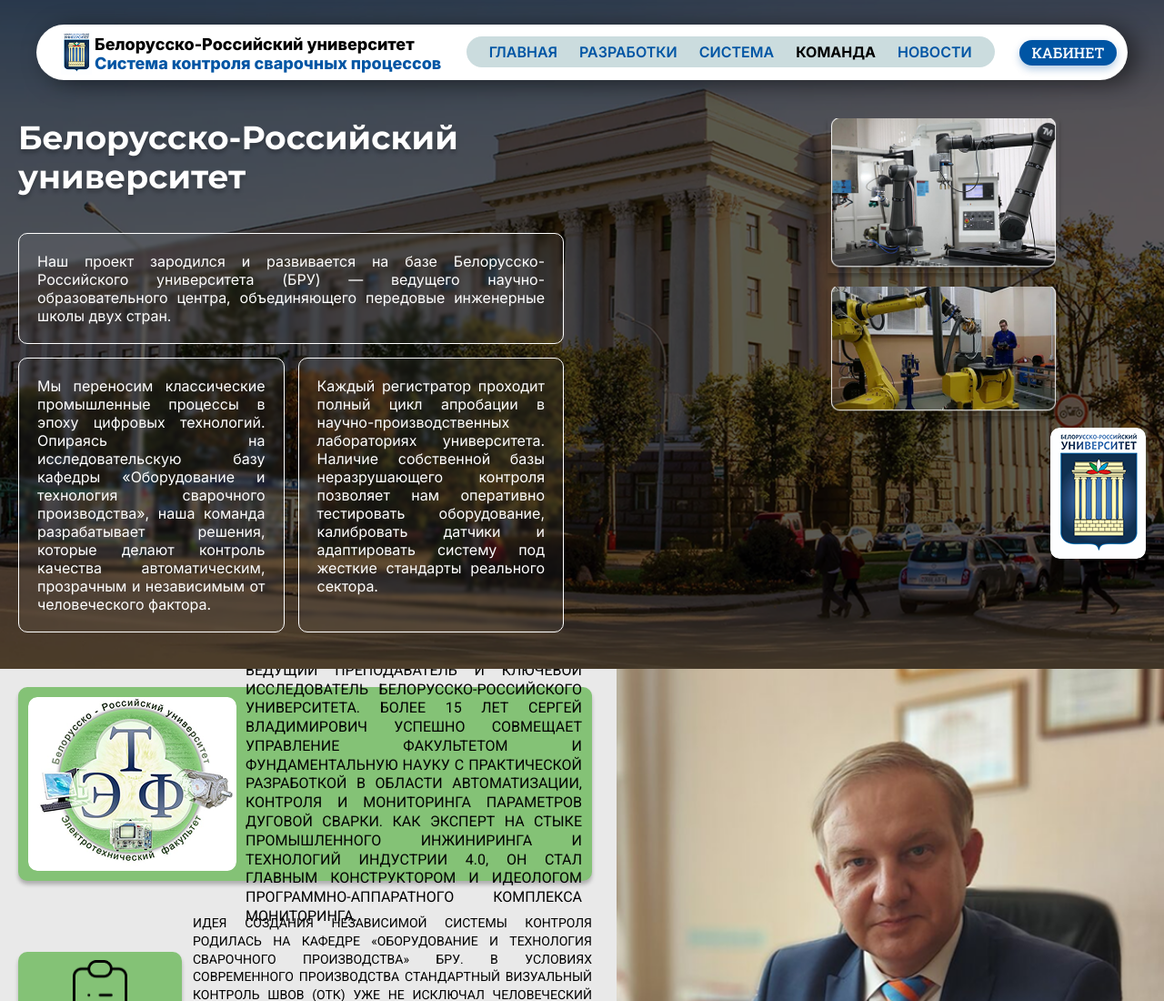
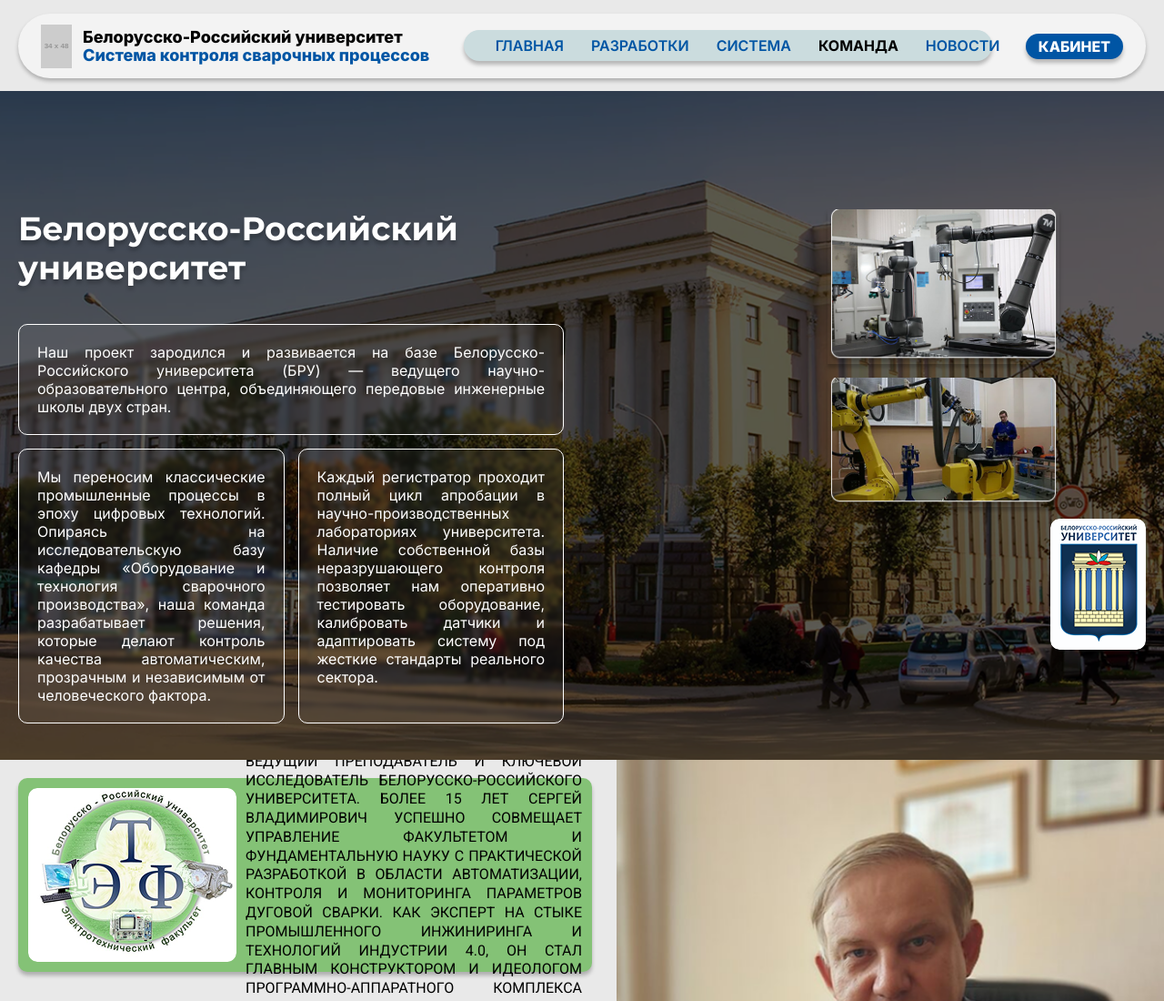
Before and after one commit to ZankoDanila/web-kurs, a plain HTML site: page about.html in a window 1280 px wide. Shown: the top 1100 px of the page at 91% size. Drawn offline with Linux system fonts and the light colour scheme; placeholder pictures from the web are drawn by us.

Commit message:
refactor: change structure of the project

```diff
--- a/about.html
+++ b/about.html
@@ -8,28 +8,11 @@
     <link href="https://fonts.googleapis.com/css2?family=Inter:wght@400;600;700;800&family=Montserrat:wght@700&family=Roboto+Slab:wght@500&family=Roboto:wght@400&display=swap" rel="stylesheet">
     <link rel="stylesheet" href="Main.css">
     <link rel="stylesheet" href="About.css">
+    <link rel="stylesheet" href="header.css"> </head>
 </head>
 <body>
 
-    <header class="header">
-        <div class="logo-block">
-            <img src="img/BRU_logo.png" alt="Логотип БРУ" class="logo-img">
-            <div class="logo-text">
-                <span class="text-black">Белорусско-Российский университет</span>
-                <span class="text-blue">Система контроля сварочных процессов</span>
-            </div>
-        </div>
-
-        <nav class="nav-panel">
-            <a href="Main.html" id="nav-index">ГЛАВНАЯ</a>
-            <a href="Main.html#experience" id="nav-developments">РАЗРАБОТКИ</a>
-            <a href="Main.html#complectation" id="nav-system">СИСТЕМА</a>
-            <a href="Main.html" id="nav-team">КОМАНДА</a>
-            <a href="Main.html#news" id="nav-news">НОВОСТИ</a>
-        </nav>
-
-        <a href="#" class="btn-cabinet">КАБИНЕТ</a>
-    </header>
+    <div id="header-placeholder"></div>
 
     <main class="about-page">
 
@@ -149,6 +132,6 @@
 
     </main>
     <script src="team.js" defer></script>
-    <script src="app.js"></script>
+    <script src="header.js"></script>
 </body>
 </html>
--- a/app.js
+++ /dev/null
@@ -1,31 +0,0 @@
-document.addEventListener('DOMContentLoaded', () => {
-    // Получаем имя текущего файла из URL (например, "about.html" или пустую строку для корня)
-    let currentPath = window.location.pathname.split('/').pop() || 'index.html';
-
-    // Получаем якорь (хеш), если он есть (например, "#team")
-    let currentHash = window.location.hash;
-
-    // Сбрасываем класс .active у всех ссылок
-    document.querySelectorAll('.nav-panel a').forEach(el => el.classList.remove('active'));
-
-    // Логика определения: что сейчас подсвечивать
-    let activeId = 'nav-index'; // По умолчанию ГЛАВНАЯ
-
-    if (currentPath === 'about.html') {
-        activeId = 'nav-team';
-    } else if (currentPath === 'details.html') {
-        activeId = 'nav-developments';
-    } else if (currentPath === 'index.html' || currentPath === '') {
-        // Если мы на главной, смотрим на якоря
-        if (currentHash === '#experience') activeId = 'nav-developments';
-        else if (currentHash === '#complectation') activeId = 'nav-system';
-        else if (currentHash === '#team') activeId = 'nav-team';
-        else if (currentHash === '#news') activeId = 'nav-news';
-    }
-
-    // Подсвечиваем нужный пункт
-    const activeLink = document.getElementById(activeId);
-    if (activeLink) {
-        activeLink.classList.add('active');
-    }
-});
--- a/db.json
+++ b/db.json
@@ -191,25 +191,49 @@
       },
       {
         "id": 5,
-        "lastName": "Занько",
-        "firstName": "Данила Сергеевич",
-        "avatar": "img/Zanko.png",
-        "tag": "Мобильное приложение",
-        "tagColor": "tag-teal",
-        "description": "Студент группы \"Автоматизированные системы обработки информации\"",
-        "expertise": "мобильная разработка",
+        "lastName": "Капитонов",
+        "firstName": "Олег Александрович",
+        "avatar": "https://placehold.co/124x124/84C276/FFF",
+        "tag": "Аппаратная часть",
+        "tagColor": "tag-gray",
+        "description": "Cтарший преподаватель кафедры \"Электропривод и автоматизация промышленных установок\"",
+        "expertise": "Технический эксперт",
         "btnText": "CV-резюме",
         "btnHref": "#"
       },
       {
         "id": 6,
-        "lastName": "Василенко",
-        "firstName": "Максим Евгеньевич",
-        "avatar": "img/Vasilenko.png",
+        "lastName": "Толпыго",
+        "firstName": "Никита Андреевич",
+        "avatar": "https://placehold.co/124x124/84C276/FFF",
+        "tag": "Аппаратная часть",
+        "tagColor": "tag-gray",
+        "description": "Аспирант кафедры \"Физические методы контроля\"",
+        "expertise": "Технический эксперт",
+        "btnText": "CV-резюме",
+        "btnHref": "#"
+      },
+      {
+        "id": 7,
+        "lastName": "Никитенко",
+        "firstName": "Егор Павлович",
+        "avatar": "https://placehold.co/124x124/84C276/FFF",
+        "tag": "Аппаратная часть",
+        "tagColor": "tag-gray",
+        "description": "Техник кафедры \"Электропривод и автоматизация промышленных установок\"",
+        "expertise": "Технический эксперт",
+        "btnText": "CV-резюме",
+        "btnHref": "#"
+      },
+      {
+        "id": 8,
+        "lastName": "Сиваков",
+        "firstName": "Леонид Юрьевич",
+        "avatar": "https://placehold.co/124x124/84C276/FFF",
         "tag": "Мобильное приложение",
         "tagColor": "tag-teal",
-        "description": "Студент группы \"Автоматизированные системы обработки информации\"",
-        "expertise": "мобильная разработка",
+        "description": "Инженер-программист ОАО \"Ольса\"",
+        "expertise": "Ведущий разработчик мобильных приложений",
         "btnText": "CV-резюме",
         "btnHref": "#"
       }
--- /dev/null
+++ b/header.css
@@ -0,0 +1,189 @@
+/* ==========================================================
+   СТИЛИ ДЛЯ ЕДИНОЙ АДАПТИВНОЙ ШАПКИ
+========================================================== */
+
+/* Отступ сверху для всего контента сайта, чтобы шапка его не перекрывала */
+body {
+  padding-top: 100px;
+}
+
+.universal-header {
+  position: fixed;
+  top: 0;
+  left: 0;
+  width: 100%;
+  padding: 15px 20px;
+  box-sizing: border-box;
+  z-index: 9999;
+}
+
+.header-container {
+  max-width: 1440px;
+  min-height: 61px;
+  margin: 0 auto;
+  background: #F3F3F3;
+  box-shadow: 0px 3px 4px rgba(0, 0, 0, 0.25);
+  border-radius: 35px;
+  display: flex;
+  justify-content: space-between;
+  align-items: center;
+  padding: 5px 25px;
+  position: relative;
+  box-sizing: border-box;
+}
+
+.header-logo-group {
+  display: flex;
+  align-items: center;
+  gap: 12px;
+  text-decoration: none;
+}
+
+.logo-img {
+  width: 34px;
+  height: 48px;
+  object-fit: contain;
+}
+
+.header-titles {
+  display: flex;
+  flex-direction: column;
+}
+
+.title-university {
+  color: #000000;
+  font-size: 18px;
+  font-family: 'Inter', sans-serif;
+  font-weight: 800;
+  line-height: 20px;
+}
+
+.title-system {
+  color: #0055A4;
+  font-size: 18px;
+  font-family: 'Inter', sans-serif;
+  font-weight: 800;
+  line-height: 20px;
+}
+
+.nav-panel {
+  background: #CBDCDE;
+  box-shadow: 0px 4px 4px rgba(0, 0, 0, 0.25);
+  border-radius: 35px;
+  display: flex;
+  align-items: center;
+  gap: 30px;
+  padding: 8px 35px;
+  transition: all 0.3s ease-in-out;
+}
+
+.nav-panel a {
+  color: #0055A4;
+  font-size: 16px;
+  font-family: 'Inter', sans-serif;
+  font-weight: 600;
+  text-decoration: none;
+  transition: color 0.2s ease;
+  white-space: nowrap;
+}
+
+.nav-panel a.active,
+.nav-panel a:hover {
+  color: #000000 !important;
+}
+
+.header-actions {
+  display: flex;
+  align-items: center;
+  gap: 15px;
+}
+
+.btn-cabinet {
+  background: #0055A4;
+  box-shadow: 0px 4px 4px rgba(0, 0, 0, 0.25);
+  border-radius: 100px;
+  color: #FFFFFF;
+  font-size: 16px;
+  font-family: 'Inter', sans-serif;
+  font-weight: 800;
+  padding: 6px 22px;
+  text-decoration: none;
+  transition: background-color 0.2s ease;
+}
+
+.btn-cabinet:hover {
+  background: #003D73;
+}
+
+.burger-menu {
+  display: none;
+  flex-direction: column;
+  justify-content: space-between;
+  width: 32px;
+  height: 22px;
+  background: transparent;
+  border: none;
+  cursor: pointer;
+  padding: 0;
+  box-sizing: border-box;
+}
+
+.burger-menu span {
+  width: 100%;
+  height: 3px;
+  background-color: #004A8F;
+  border-radius: 2px;
+  transition: transform 0.3s ease, opacity 0.3s ease;
+}
+
+/* Точка излома (Планшеты и мобильные) */
+@media (max-width: 1150px) {
+  .burger-menu {
+    display: flex;
+  }
+
+  .nav-panel {
+    position: absolute;
+    top: 75px;
+    right: 20px;
+    background: #CBDCDE;
+    border-radius: 20px;
+    flex-direction: column;
+    gap: 20px;
+    padding: 25px 40px;
+    width: 260px;
+    box-shadow: 0px 8px 16px rgba(0, 0, 0, 0.15);
+
+    opacity: 0;
+    visibility: hidden;
+    transform: translateY(-15px);
+    pointer-events: none;
+  }
+
+  .nav-panel.open {
+    opacity: 1;
+    visibility: visible;
+    transform: translateY(0);
+    pointer-events: auto;
+  }
+
+  .burger-menu.active span:nth-child(1) {
+    transform: translateY(9px) rotate(45deg);
+  }
+  .burger-menu.active span:nth-child(2) {
+    opacity: 0;
+  }
+  .burger-menu.active span:nth-child(3) {
+    transform: translateY(-10px) rotate(-45deg);
+  }
+}
+
+@media (max-width: 600px) {
+  body { padding-top: 85px; } /* Чуть меньше отступ на мобилках */
+  .title-university, .title-system {
+    font-size: 13px;
+    line-height: 15px;
+  }
+  .header-container { padding: 5px 15px; }
+  .btn-cabinet { font-size: 14px; padding: 5px 15px; }
+}
--- /dev/null
+++ b/header.html
@@ -0,0 +1,30 @@
+<header class="universal-header">
+  <div class="header-container">
+
+    <a href="index.html" class="header-logo-group">
+      <img src="https://placehold.co/34x48" alt="Логотип БРУ" class="logo-img" />
+      <div class="header-titles">
+        <span class="title-university">Белорусско-Российский университет</span>
+        <span class="title-system">Система контроля сварочных процессов</span>
+      </div>
+    </a>
+
+    <nav class="nav-panel" id="navPanel">
+      <a href="index.html" id="nav-index">ГЛАВНАЯ</a>
+      <a href="details.html" id="nav-developments">РАЗРАБОТКИ</a>
+      <a href="index.html#complectation" id="nav-system">СИСТЕМА</a>
+      <a href="about.html" id="nav-team">КОМАНДА</a>
+      <a href="index.html#news" id="nav-news">НОВОСТИ</a>
+    </nav>
+
+    <div class="header-actions">
+      <a href="#" class="btn-cabinet">КАБИНЕТ</a>
+      <button class="burger-menu" id="burgerBtn" aria-label="Открыть мобильное меню">
+        <span></span>
+        <span></span>
+        <span></span>
+      </button>
+    </div>
+
+  </div>
+</header>
--- /dev/null
+++ b/header.js
@@ -0,0 +1,96 @@
+document.addEventListener('DOMContentLoaded', () => {
+    const placeholder = document.getElementById('header-placeholder');
+
+    if (placeholder) {
+        // Подгружаем внешний файл шапки
+        fetch('header.html')
+            .then(response => {
+                if (!response.ok) {
+                    throw new Error('Не удалось загрузить файл шапки');
+                }
+                return response.text();
+            })
+            .then(htmlContent => {
+                // Вставляем полученный HTML в плейсхолдер
+                placeholder.innerHTML = htmlContent;
+
+                // А ТЕПЕРЬ запускаем всю логику навигации (когда элементы точно появились)
+                initHeaderLogic();
+            })
+            .catch(error => {
+                console.error('Ошибка интеграции компонента шапки:', error);
+            });
+    }
+});
+
+// Вся логика управления шапкой запускается только после успешного Fetch-инжекта
+function initHeaderLogic() {
+
+    // ==========================================================
+    // ФУНКЦИЯ АВТОМАТИЧЕСКОЙ ПОДСВЕТКИ ССЫЛОК (ВАШ АЛГОРИТМ)
+    // ==========================================================
+    function updateActiveLinks() {
+        let currentPath = window.location.pathname.split('/').pop() || 'index.html';
+        let currentHash = window.location.hash;
+
+        // Сбрасываем класс active у ссылок внутри уже созданной nav-panel
+        document.querySelectorAll('.nav-panel a').forEach(el => el.classList.remove('active'));
+
+        let activeId = 'nav-index'; // Дефолт
+
+        if (currentPath === 'about.html') {
+            activeId = 'nav-team';
+        } else if (currentPath === 'details.html') {
+            activeId = 'nav-developments';
+        } else if (currentPath === 'index.html' || currentPath === '') {
+            if (currentHash === '#experience') activeId = 'nav-developments';
+            else if (currentHash === '#complectation') activeId = 'nav-system';
+            else if (currentHash === '#team') activeId = 'nav-team';
+            else if (currentHash === '#news') activeId = 'nav-news';
+        }
+
+        const activeLink = document.getElementById(activeId);
+        if (activeLink) {
+            activeLink.classList.add('active');
+        }
+    }
+
+    // Инициализируем подсветку
+    updateActiveLinks();
+
+    // Переключаем стили на лету, если пользователь ходит по якорям на главной
+    window.addEventListener('hashchange', updateActiveLinks);
+
+
+    // ==========================================================
+    // ЛОГИКА ВЫЕЗЖАЮЩЕГО МОБИЛЬНОГО МЕНЮ (БУРГЕР)
+    // ==========================================================
+    const burgerBtn = document.getElementById('burgerBtn');
+    const navPanel = document.getElementById('navPanel');
+
+    if (burgerBtn && navPanel) {
+
+        // Открытие-закрытие по клику на бургер
+        burgerBtn.addEventListener('click', (event) => {
+            event.stopPropagation();
+            burgerBtn.classList.toggle('active');
+            navPanel.classList.toggle('open');
+        });
+
+        // Закрытие при выборе любого пункта меню
+        navPanel.querySelectorAll('a').forEach(link => {
+            link.addEventListener('click', () => {
+                burgerBtn.classList.remove('active');
+                navPanel.classList.remove('open');
+            });
+        });
+
+        // Закрытие по клику в любое пустое место экрана мимо меню
+        document.addEventListener('click', (event) => {
+            if (!navPanel.contains(event.target) && !burgerBtn.contains(event.target)) {
+                burgerBtn.classList.remove('active');
+                navPanel.classList.remove('open');
+            }
+        });
+    }
+}
```
Also changed, not shown: Details.css (+98 -0 lines), details.html (+1 -1 lines).
